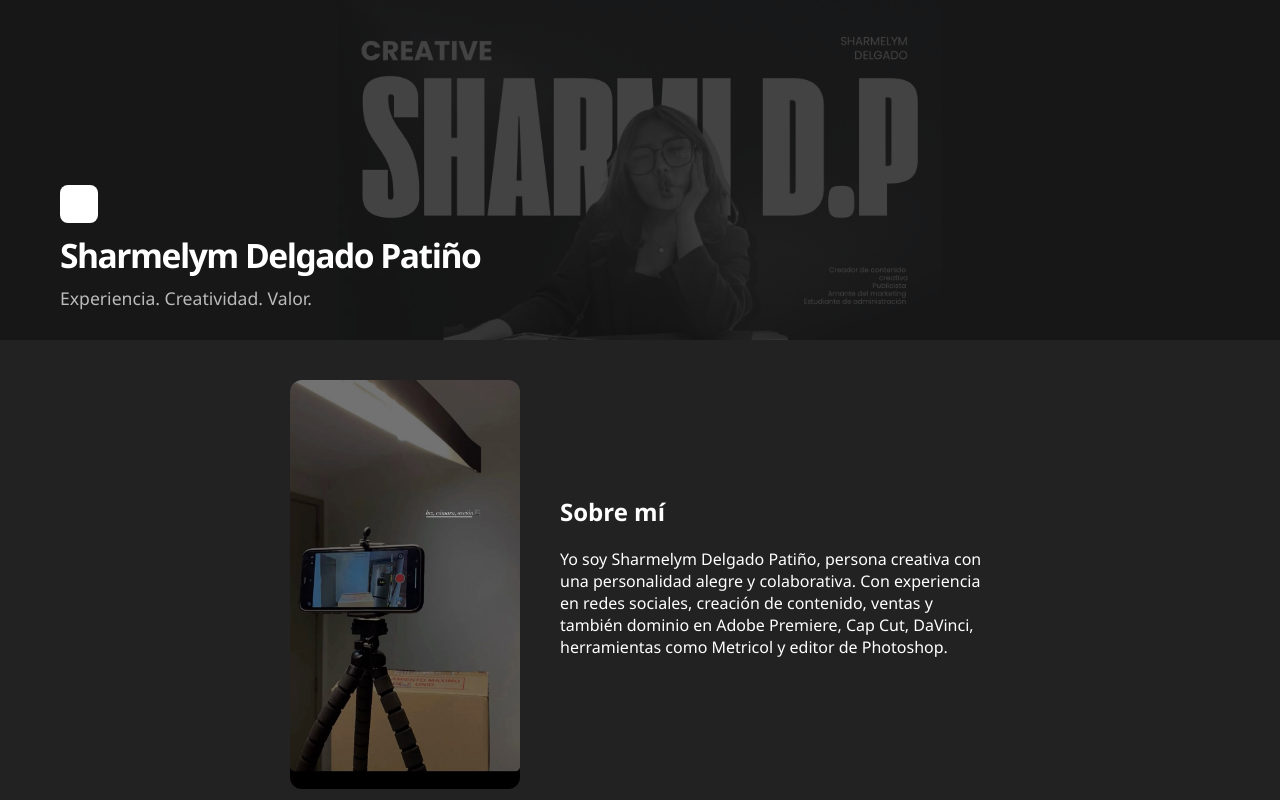
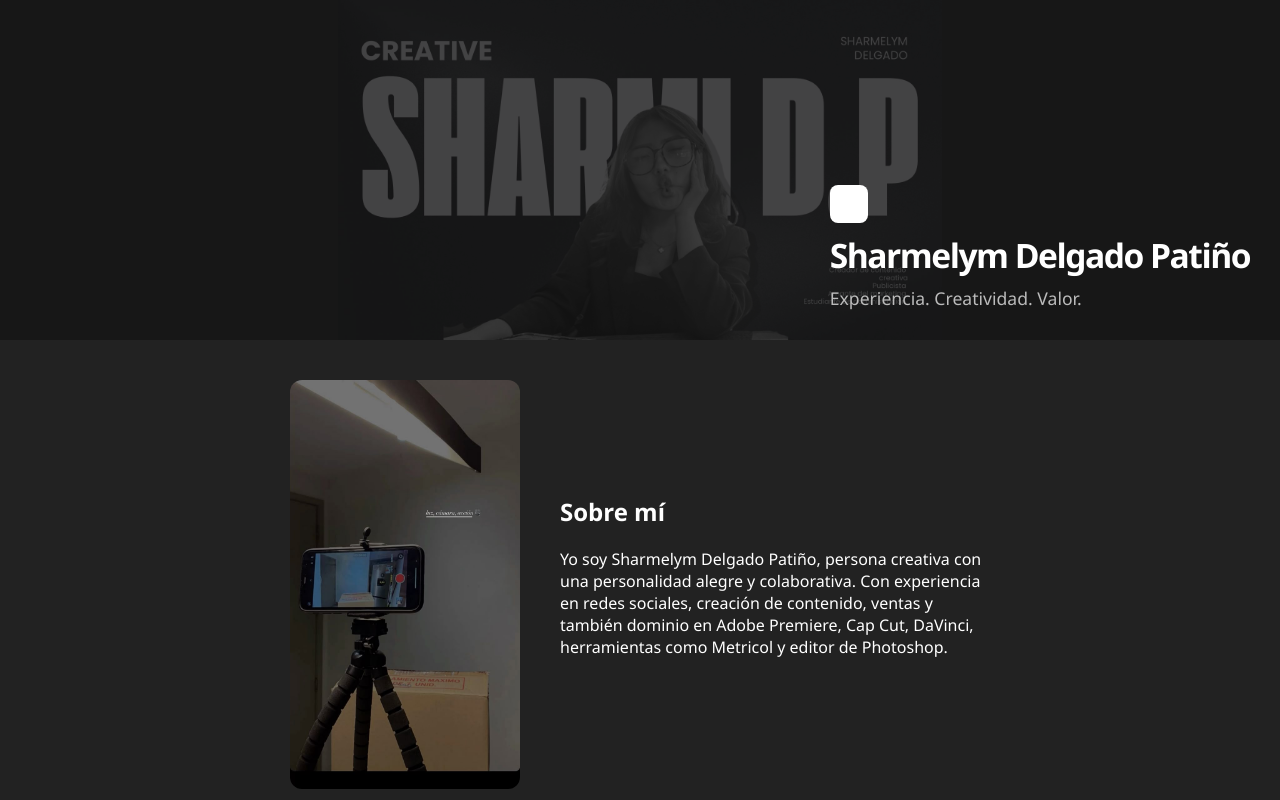
Before and after one commit to Sharmi-creator672/Sharmi-creator672.github.io, a plain HTML site: page index.html in a window 1280 px wide. Shown: the top 800 px of the page. Drawn offline with Linux system fonts and the light colour scheme.

Commit message:
Update estilos.css

```diff
--- a/estilos.css
+++ b/estilos.css
@@ -22,6 +22,11 @@ body {
     background-position: center;
     background-repeat: no-repeat;
     min-height: 340px;
+    flex-direction: column;
+    justify-content: flex-end;
+    position: relative;
+    color: #fff;
+    margin-bottom: 0;
     display: flex;
     align-items: flex-end;
     padding: 0;
```
